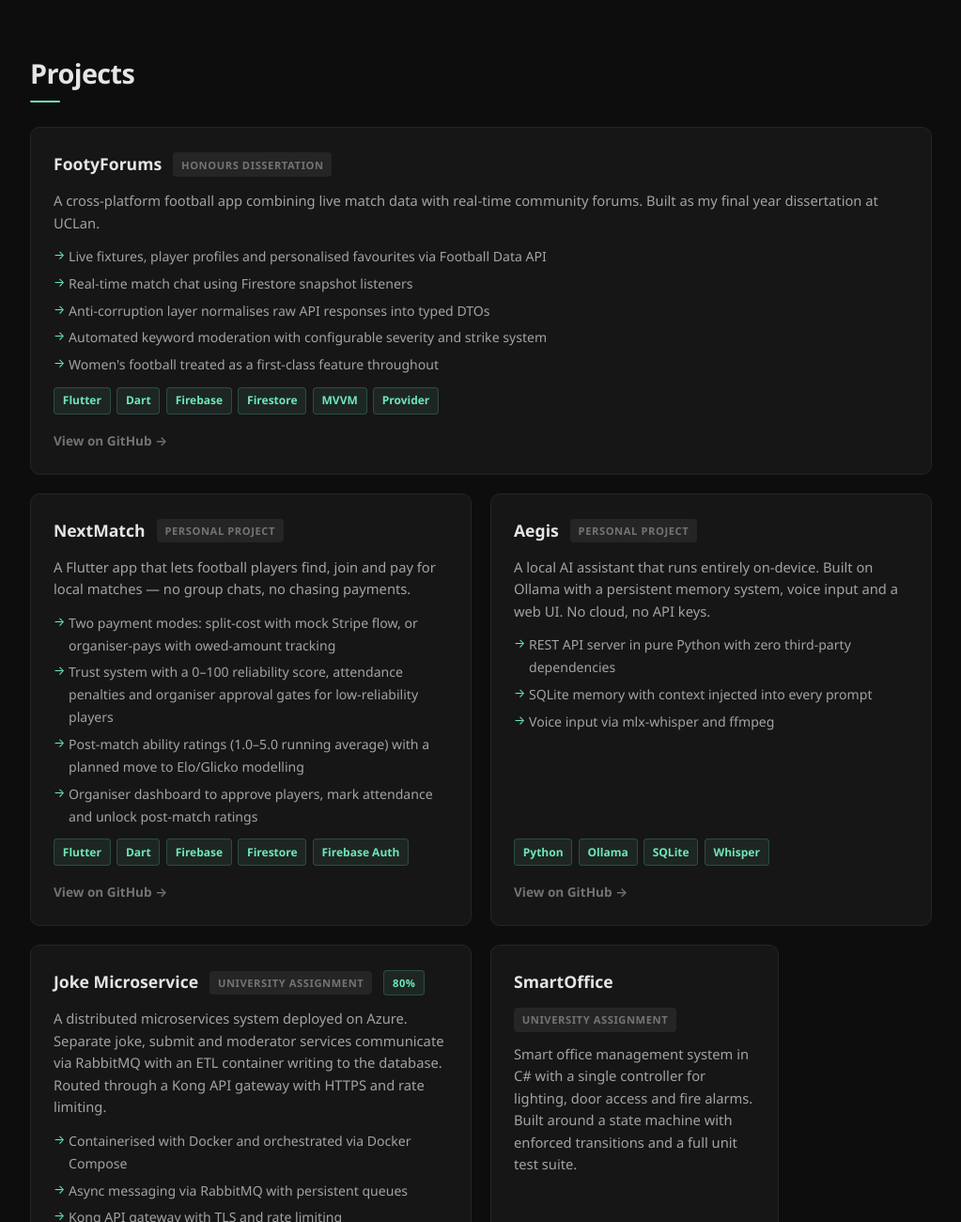
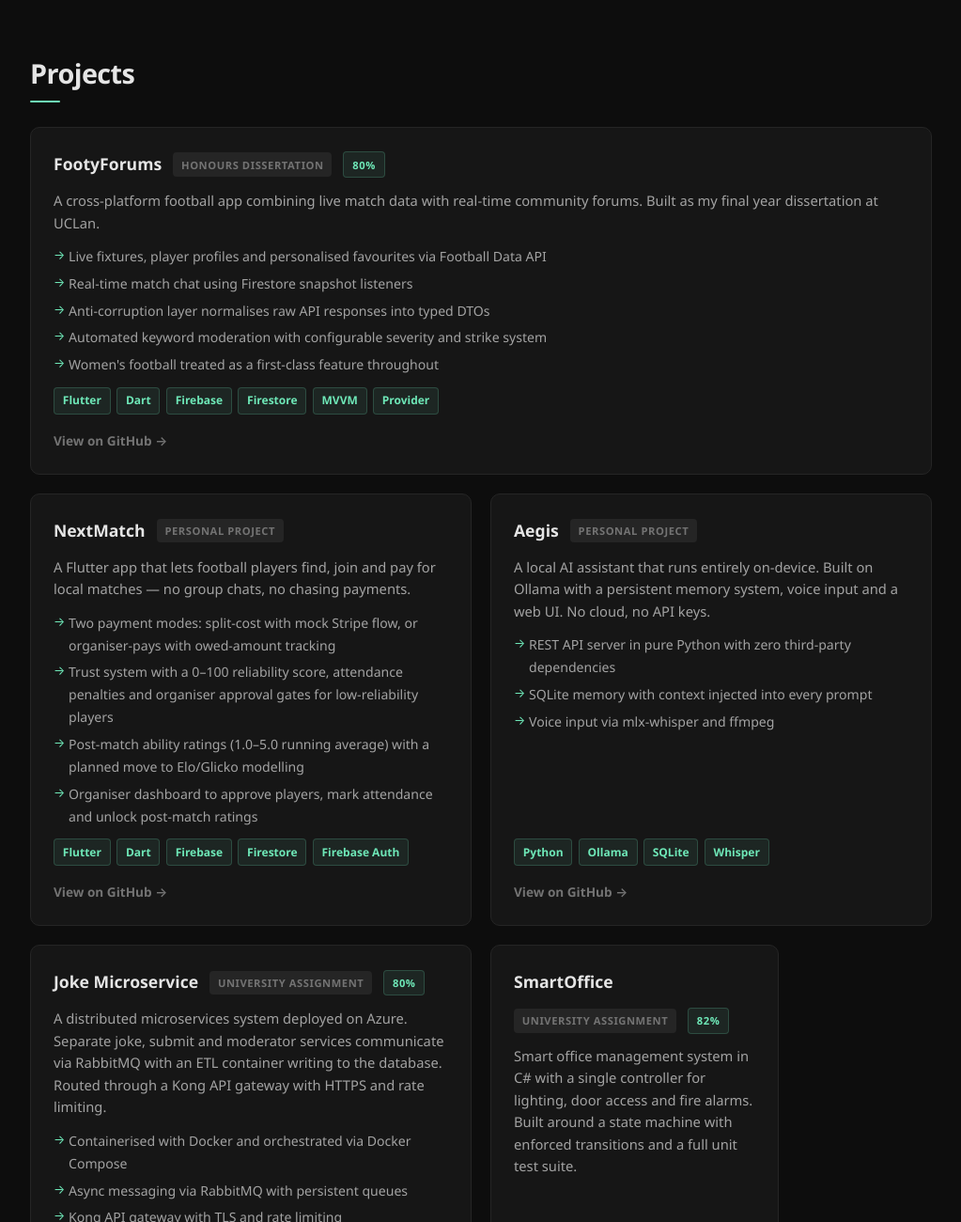
Before and after one commit to mozaid9/mozaid9.github.io, a plain HTML site: page index.html in a window 1280 px wide. Shown: the part 1199-2499 px from the top of the page at 94% size, without its empty margins (128-1151 px from the left). Drawn offline with Linux system fonts and the light colour scheme.

Commit message:
Add scores to FootyForums (80%) and SmartOffice (82%)

```diff
--- a/index.html
+++ b/index.html
@@ -49,7 +49,7 @@
         <div class="project-card full">
           <div class="project-header">
             <h3>FootyForums</h3>
-            <span class="badge">Honours Dissertation</span>
+            <span class="badge">Honours Dissertation</span><span class="badge score">80%</span>
           </div>
           <p class="project-desc">
             A cross-platform football app combining live match data with real-time community forums. Built as my final year dissertation at UCLan.
@@ -129,7 +129,7 @@
         <div class="project-card">
           <div class="project-header">
             <h3>SmartOffice</h3>
-            <span class="badge">University Assignment</span>
+            <span class="badge">University Assignment</span><span class="badge score">82%</span>
           </div>
           <p class="project-desc">
             Smart office management system in C# with a single controller for lighting, door access and fire alarms. Built around a state machine with enforced transitions and a full unit test suite.
```
